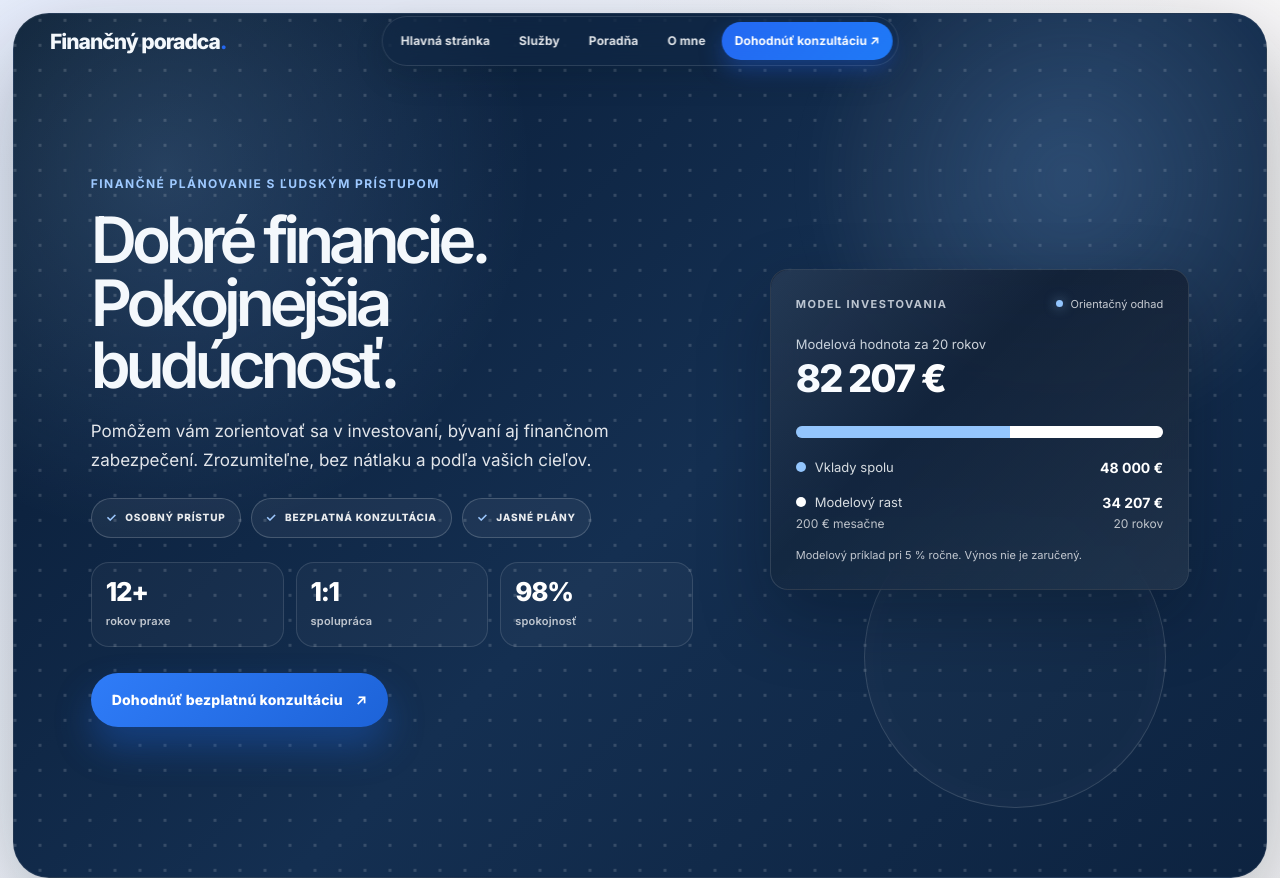
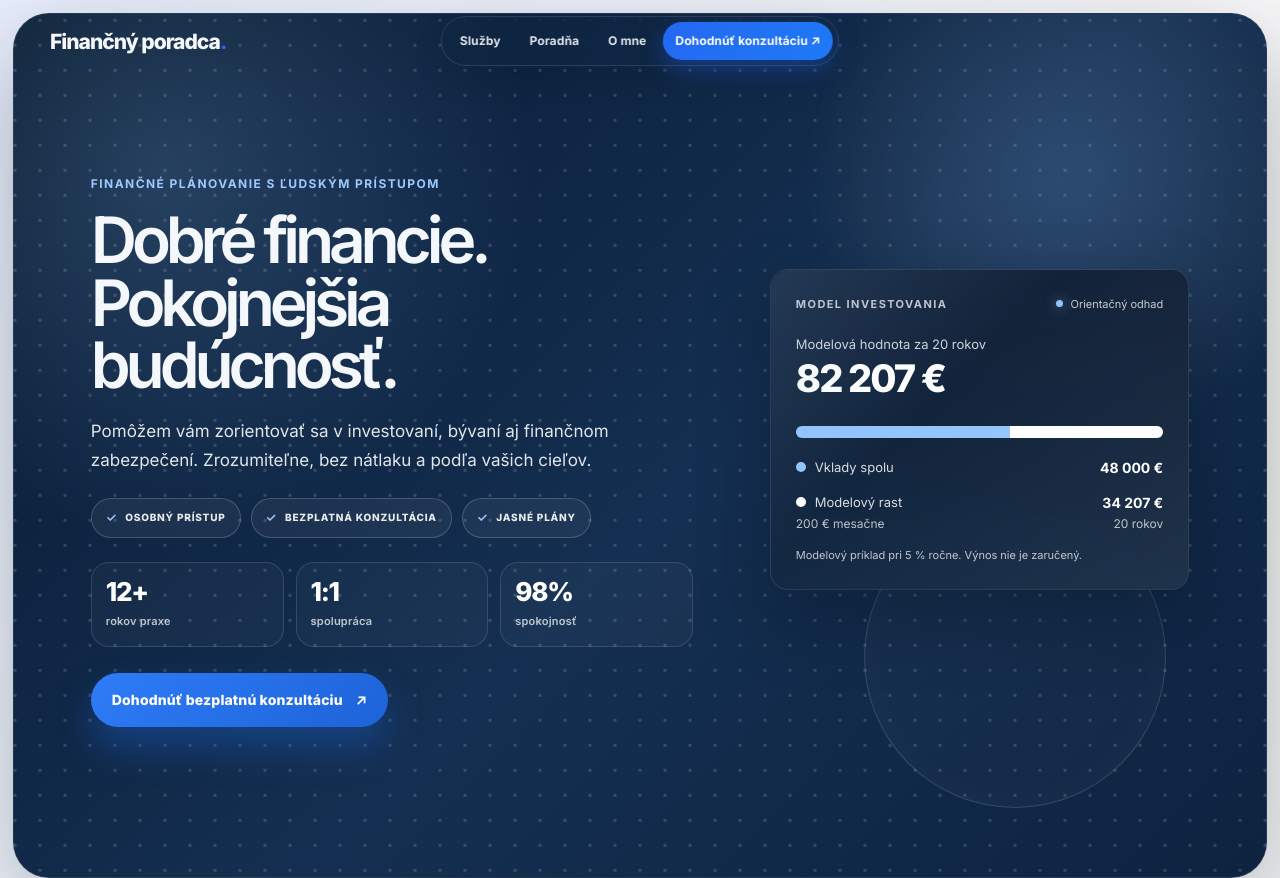
Before and after one commit to AdamSabol16/osobny-web, a plain HTML site: page index.html in a window 1280 px wide. Shown: the top 878 px of the page. Drawn offline with Linux system fonts and the light colour scheme.

Commit message:
Remove home link from homepage navigation
Co-authored-by: Copilot <223556219+Copilot@users.noreply.github.com>

```diff
--- a/index.html
+++ b/index.html
@@ -20,7 +20,6 @@
         <span></span><span></span>
       </button>
       <div class="nav-links" id="nav-links">
-        <a href="./index.html" aria-current="page">Hlavná stránka</a>
         <a href="./sluzby.html">Služby</a>
         <a href="./poradna.html">Poradňa</a>
         <a href="./o-mne.html">O mne</a>
```
